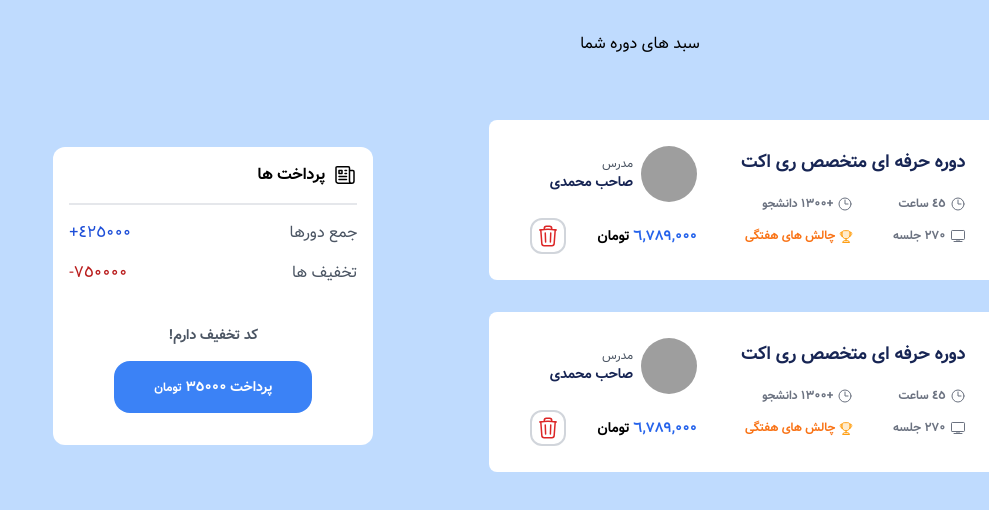
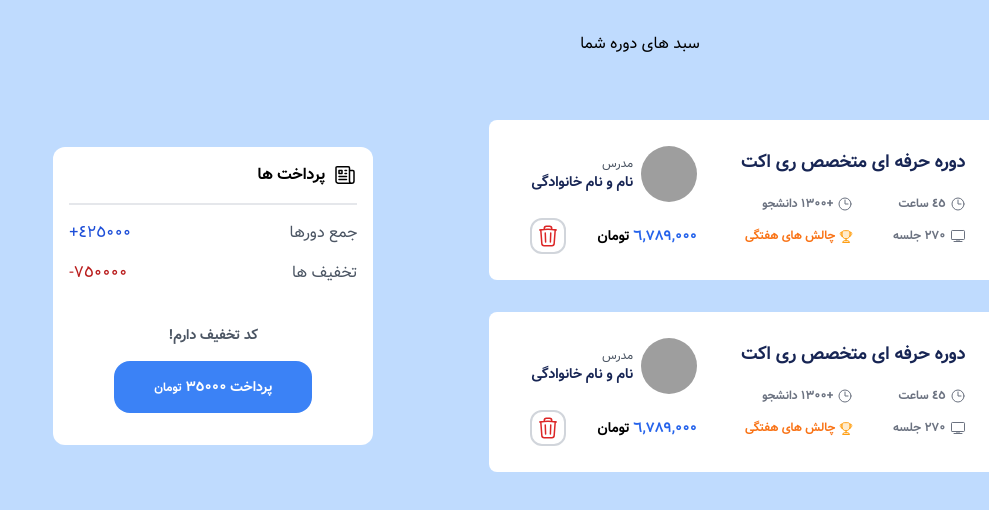
Before and after one commit to BahareDev/bootcampTailwind-task-03, a website: page public/indexMain.html in a window 1280 px wide. Shown: the full height of the page, 0-989 px from the left. Drawn offline with nearby package versions, Linux system fonts and the light colour scheme; grey boxes are pictures that could not be loaded; files whose address does not match are found by name.

Commit message:
Update indexMain.html

```diff
--- a/public/indexMain.html
+++ b/public/indexMain.html
@@ -201,7 +201,7 @@
               />
               <div class="flex flex-col">
                 <span class="text-xs text-gray-600">مدرس </span>
-                <span class="text-sm text-blue-950 font-bold">صاحب محمدی</span>
+                <span class="text-sm text-blue-950 font-bold">نام و نام خانوادگی</span>
               </div>
             </div>
 
@@ -420,7 +420,7 @@
               />
               <div class="flex flex-col">
                 <span class="text-xs text-gray-600">مدرس </span>
-                <span class="text-sm text-blue-950 font-bold">صاحب محمدی</span>
+                <span class="text-sm text-blue-950 font-bold">نام و نام خانوادگی</span>
               </div>
             </div>
 
```
